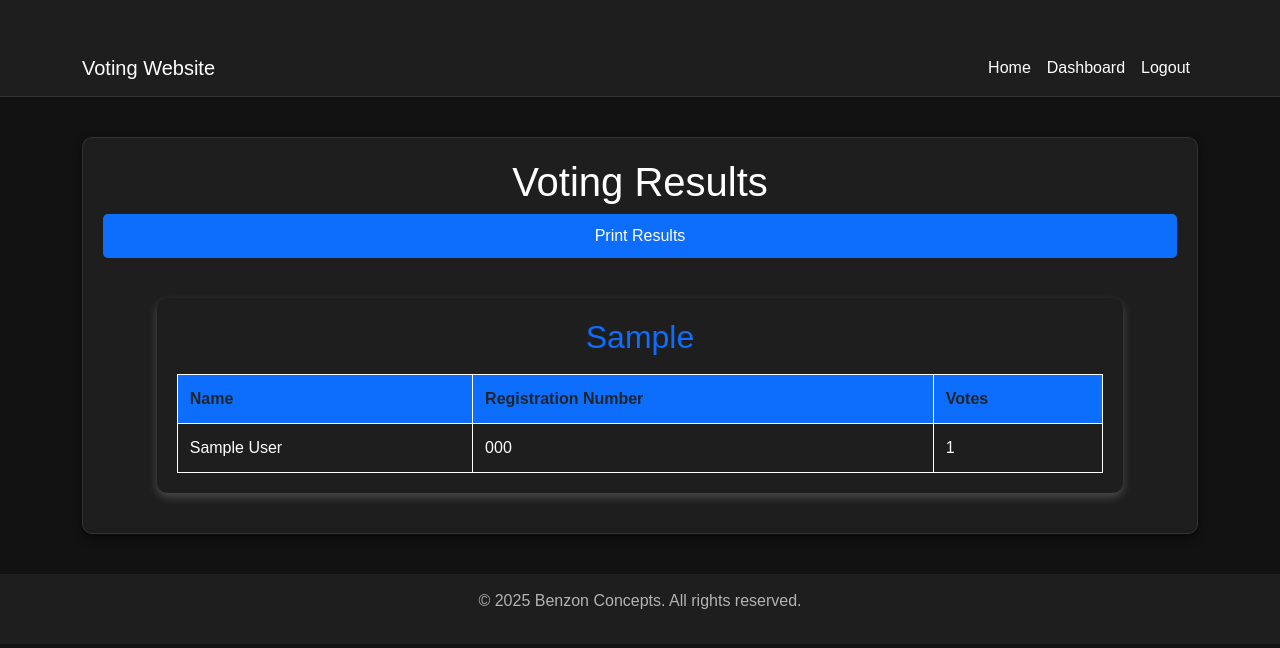
After one commit to Benson003/palg, a Flask app: page /admin/results in a window 1280 px wide. The commit adds this page. Shown: the top 648 px of the page. Run offline with Flask 3, Linux system fonts and the light colour scheme; the visitor is signed in with stand-in values (Sample User, id 1); tables that the repository leaves empty hold one stand-in row (values such as "Sample post").

```diff
--- /dev/null
+++ b/app/templates/admin/results.html
@@ -0,0 +1,142 @@
+{% extends "base.html" %}
+{% block title %}RESULTS{% endblock %}
+{% block content %}
+
+<style>
+    body {
+        background-color: #121212;
+        color: white;
+        font-family: Arial, sans-serif;
+        text-align: center;
+    }
+    .table-container {
+        width: 90%;
+        max-width: 1200px;
+        margin: 20px auto;
+        background: #1e1e1e;
+        padding: 20px;
+        border-radius: 10px;
+        box-shadow: 0 4px 10px rgba(255, 255, 255, 0.2);
+        overflow-x: auto; /* Enable horizontal scrolling */
+    }
+    .table-wrapper {
+        width: 100%;
+        overflow-x: auto; /* Ensures table scrolls on small screens */
+    }
+    table {
+        width: 100%;
+        border-collapse: collapse;
+        margin-top: 10px;
+        min-width: 600px; /* Prevents too-small tables */
+    }
+    th, td {
+        padding: 12px;
+        border: 1px solid white;
+        text-align: left;
+        white-space: nowrap; /* Prevents text wrapping in small columns */
+    }
+    th {
+        background-color: #0d6efd;
+    }
+    h2 {
+        color: #0d6efd;
+    }
+    .print-btn {
+        background-color: #0d6efd;
+        color: white;
+        padding: 10px 15px;
+        border: none;
+        border-radius: 5px;
+        cursor: pointer;
+        font-size: 16px;
+        margin-bottom: 20px;
+    }
+    .print-btn:hover {
+        background-color: #0b5ed7;
+    }
+
+    /* Hide everything except the table when printing */
+    @media print {
+        body {
+            background: white;
+            color: black;
+        }
+        .print-btn {
+            display: none;
+        }
+        .table-container {
+            box-shadow: none;
+            border: 1px solid black;
+        }
+        th {
+            background-color: #ddd !important;
+            color: black !important;
+        }
+    }
+
+    /* Make the table scrollable on small screens */
+    @media (max-width: 768px) {
+        .table-container {
+            width: 95%;
+            padding: 10px;
+        }
+        th, td {
+            font-size: 14px;
+            padding: 8px;
+        }
+    }
+</style>
+
+<h1 class="text-white">Voting Results</h1>
+
+<!-- PRINT BUTTON -->
+<button class="print-btn" onclick="window.print()">Print Results</button>
+
+{% set grouped_candidates = {} %}
+{% for candidate in candidates %}
+    {% set _ = grouped_candidates.setdefault(candidate.position, []).append(candidate) %}
+{% endfor %}
+
+{% for position, contenders in grouped_candidates.items() %}
+    <div class="table-container">
+        <h2>{{ position }}</h2>
+        <div class="table-wrapper">
+            <table>
+                <thead>
+                    <tr>
+                        <th>Name</th>
+                        <th>Registration Number</th>
+                        <th>Votes</th>
+                    </tr>
+                </thead>
+                <tbody class="text-white">
+                    {% for candidate in contenders %}
+                        <tr data-reg="{{ candidate.reg_number }}">
+                            <td>{{ candidate.full_name }}</td>
+                            <td>{{ candidate.reg_number }}</td>
+                            <td class="votes">{{ candidate.votes }}</td>
+                        </tr>
+                    {% endfor %}
+                </tbody>
+            </table>
+        </div>
+    </div>
+{% endfor %}
+
+<script src="https://code.jquery.com/jquery-3.6.0.min.js"></script>
+<script>
+    function fetchVotes() {
+        $.getJSON("/votes", function(data) {
+            data.forEach(candidate => {
+                let row = $(`tr[data-reg="${candidate.reg_number}"]`);
+                if (row.length) {
+                    row.find(".votes").text(candidate.votes);
+                }
+            });
+        });
+    }
+
+    setInterval(fetchVotes, 10000);
+</script>
+
+{% endblock %}
--- a/routes/class_views.py
+++ b/routes/class_views.py
@@ -15,7 +15,7 @@ positions = ["President", "Vice President", "Secretary", "Treasurer"]
 
 admin_templates =  {
             None:"admin/index.html",
-            **{t: f"admin/{t}.html" for t in ["login","signup","logout","student_dues","add_contenstants"]}
+            **{t: f"admin/{t}.html" for t in ["login","signup","logout","student_dues","add_contenstants","results"]}
         }
 
 user_templates = {
@@ -25,17 +25,23 @@ user_templates = {
 
 
 class Admin(MethodView):
-    def get(self,link_type = None):
+    def get(self, link_type=None):
+        candidates = dl.ElectoralCandidates().get_all_candidates()
+        if link_type:
+            link_type = link_type.strip().lower().rstrip("/")
 
         templates = admin_templates
-        link_type = link_type.strip().lower().rstrip("/") if link_type else None
         template = templates.get(link_type)
 
+        if link_type == "clear_polls":
+            self.clear_polls()
+            return redirect(url_for("admin_base"))
 
         if link_type == "logout":
             self.logout()
 
-        return render_template(template,positions=positions) if template else abort(404)
+        return render_template(template, positions=positions ,candidates = candidates) if template else abort(404)
+
 
     def post(self,link_type):
         link_type = link_type.strip().lower().rstrip("/") if link_type else None
@@ -109,6 +115,22 @@ class Admin(MethodView):
 
             )
         return redirect(url_for("admin_links",link_type="add_contenstants"))
+
+    def clear_polls(self):
+        users = dl.User().get_all_user()
+        candidates = dl.ElectoralCandidates().get_all_candidates()
+
+        if users and candidates :
+            for user in users:
+                user.hasVoted = False
+            for candidate in candidates:
+                candidate.votes = 0
+
+            db.session.commit()
+            flash("All polls have been reset")
+
+
+        return redirect(url_for("admin_base"))
 
 
     def logout(self):
```
Also changed, not shown: app/templates/admin/index.html (+20 -0 lines).
